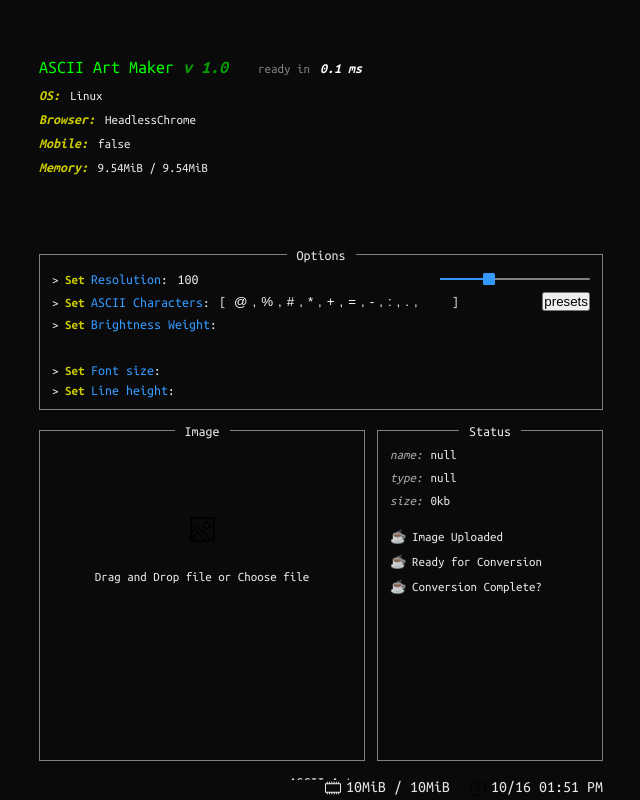
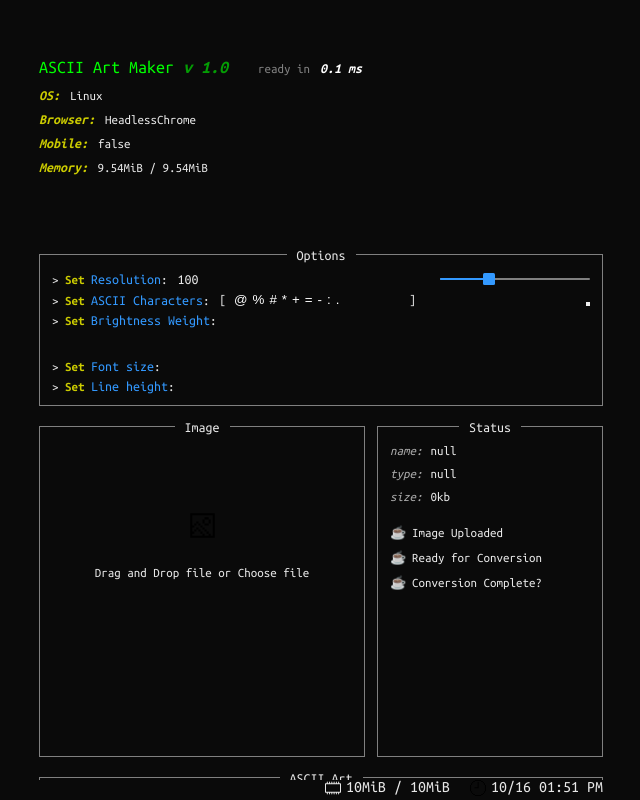
Before and after one commit to lofi-J/Ascii-Maker, a Next.js app: page /ascii/image in a window 1280 px wide. Shown: the whole page, without its empty margins (319-959 px from the left). Built offline with nearby package versions, Linux system fonts and the light colour scheme.

Commit message:
[add] SelectBox 파일 생성

```diff
--- a/src/app/ascii/image/page.tsx
+++ b/src/app/ascii/image/page.tsx
@@ -13,7 +13,7 @@ import {defaultOptions} from "@/modules/ascii/options";
 
 export interface IOptions {
   resolution: number;
-  asciiChars: string[];
+  asciiChars: string;
   brightnessWeight: { red: number, green: number, blue: number };
   lineHeight: number;
   fontSize: number;
--- a/src/components/Options/Options.module.css
+++ b/src/components/Options/Options.module.css
@@ -50,7 +50,7 @@
     .row { display: flex; align-items: center; width: 100%; }
 
     .asciiChars {
-      width: 70%;
+      width: 50%;
       display: flex;
       align-items: center;
       justify-content: flex-start;
--- a/src/components/Options/Options.tsx
+++ b/src/components/Options/Options.tsx
@@ -3,6 +3,7 @@ import styles from "./Options.module.css";
 import {ChangeEvent, Dispatch, SetStateAction, useEffect} from "react";
 import {IOptions} from "@/app/ascii/image/page";
 import InputRange from "@/components/InputRange/InputRange";
+import SelectBox from "@/components/SelectBox/SelectBox";
 
 
 interface IOptionsProps {
@@ -19,6 +20,7 @@ interface IOption {
   min?: number;
   max?: number;
 }
+
 const Option = ({options, optionName, setOptions, optionKey, min, max}: IOption) => {
 
   const onChangeOptions = (key: typeof optionKey, value: unknown) => {
@@ -55,7 +57,7 @@ const Option = ({options, optionName, setOptions, optionKey, min, max}: IOption)
               />
               {']'}
             </span>
-            <button>presets</button>
+            <SelectBox />
           </>
         )}
       </span>
--- /dev/null
+++ b/src/components/SelectBox/SelectBox.tsx
@@ -0,0 +1,11 @@
+"use client";
+
+const SelectBox = () => {
+  return (
+    <div>
+      <button></button>
+    </div>
+  );
+}
+
+export default SelectBox;
--- a/src/modules/ascii/imageToAscii.ts
+++ b/src/modules/ascii/imageToAscii.ts
@@ -1,4 +1,7 @@
 const generateAsciiImage = (img: HTMLImageElement) => {
+  const chars_ = '@%#*+=-:. '.split('');
+  console.log(chars_);
+
   const canvas = document.createElement('canvas'); // js로 캔버스 생성
   const ctx = canvas.getContext('2d');
   if (!ctx) return;
--- a/src/modules/ascii/options.ts
+++ b/src/modules/ascii/options.ts
@@ -2,7 +2,7 @@ import {IOptions} from "@/app/ascii/image/page";
 
 export const defaultOptions: IOptions = {
   resolution: 100,
-  asciiChars: ['@', '%', '#', '*', '+', '=', '-', ':', '.',' '],
+  asciiChars: '@%#*+=-:. ',
   brightnessWeight: { red: 1, green: 1, blue: 1 },
   lineHeight: 1,
   fontSize: 1,
```
Also changed, not shown: src/components/SelectBox/SelectBox.module.css (added).
